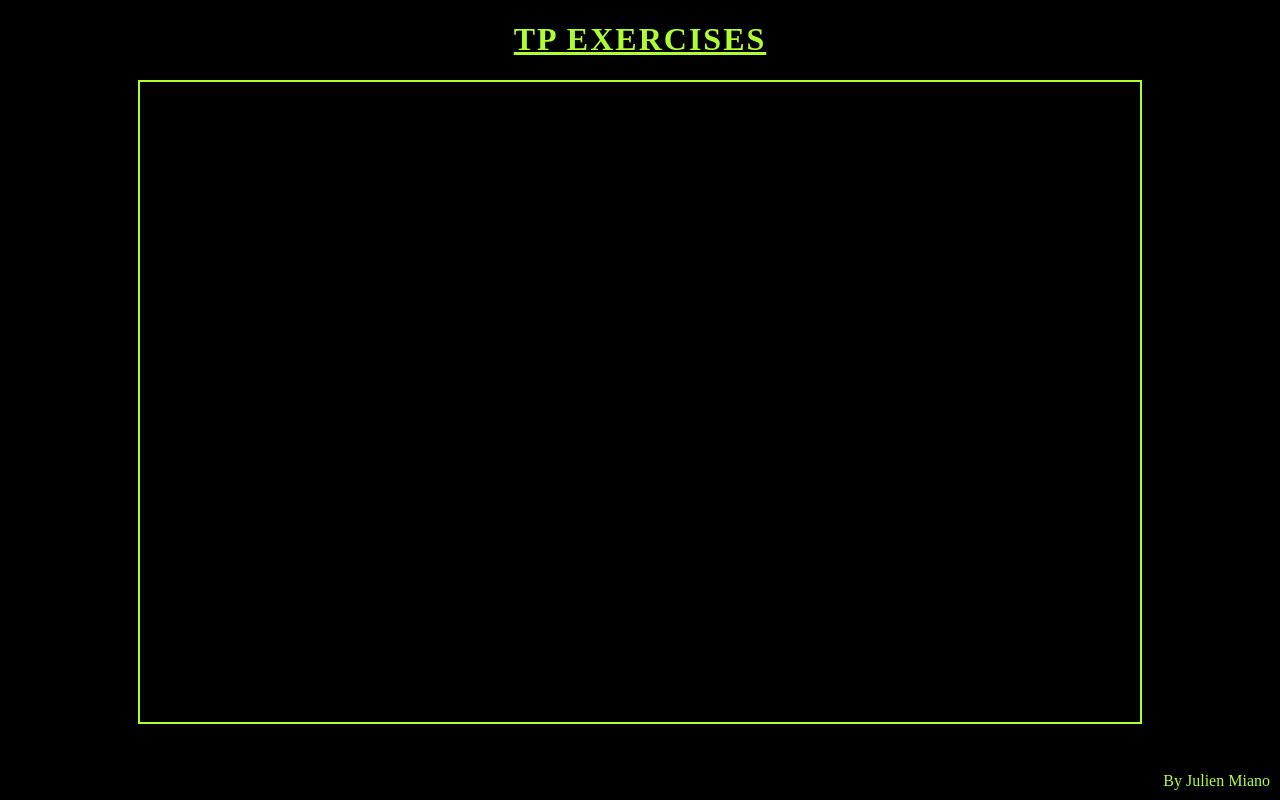
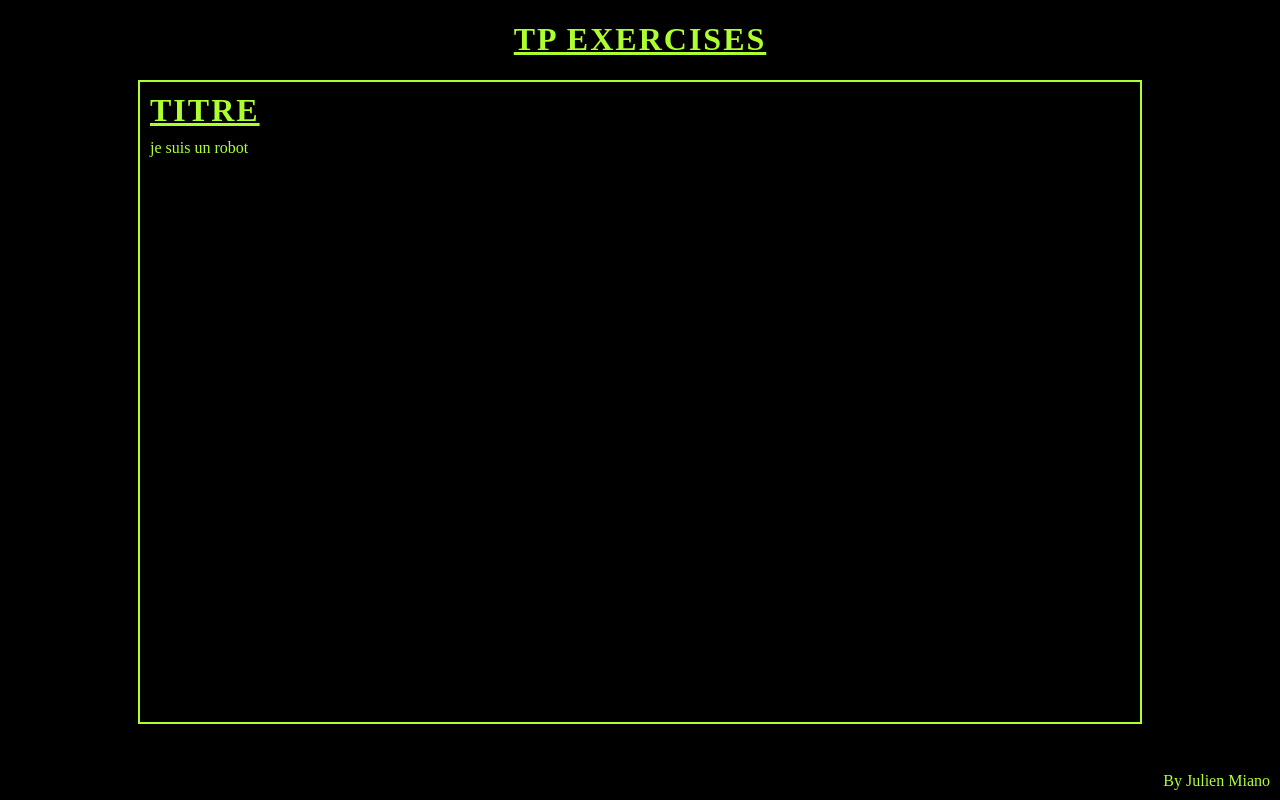
Before and after one commit to MianoJulien/Exercices-Javascript, a plain HTML site: page index.html in a window 1280 px wide. Drawn offline with Linux system fonts and the light colour scheme.

Commit message:
ajout de texte dans une div

```diff
--- a/index.js
+++ b/index.js
@@ -1,18 +1,10 @@
-let page = document.getElementsByClassName("page");
+const page = document.querySelector(".page");
 
-let title = [
-  {
-    name: "julien",
-    age: 36,
-    adresse: "4 rue du 7 septembre",
-  },
-];
+page.innerHTML += `
 
-document.body.div.page.innerHTML += title.map(
-  (test) => `
-
-<h1 class="name">${test.name}</h1>
+<h1 class="titre"> titre </h1>
+<p> je suis un robot </p>
 
 
-`
-);
+
+`;
--- a/style.css
+++ b/style.css
@@ -50,3 +50,11 @@ a:visited {
   text-decoration: none;
   transition: 0.5s ease-in-out;
 }
+
+.titre {
+  margin: 10px;
+}
+
+p {
+  margin: 10px;
+}
```
